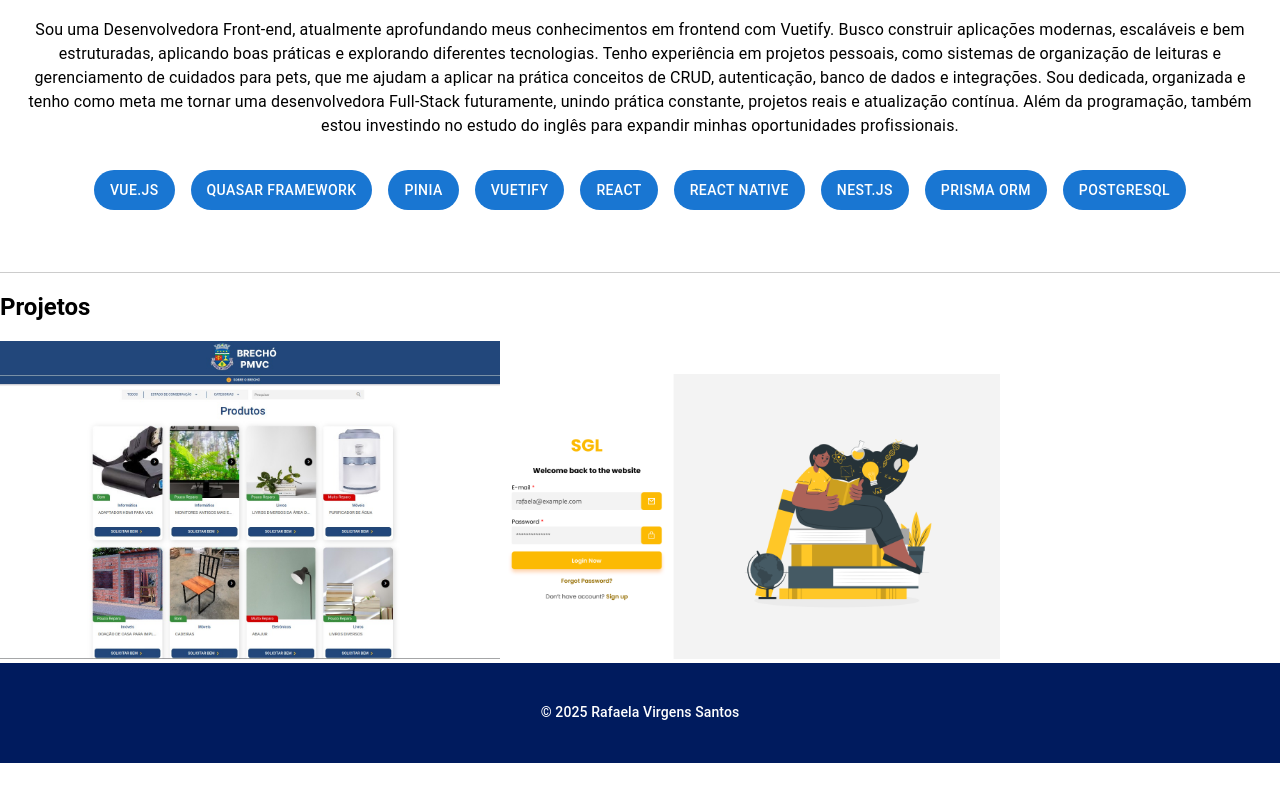
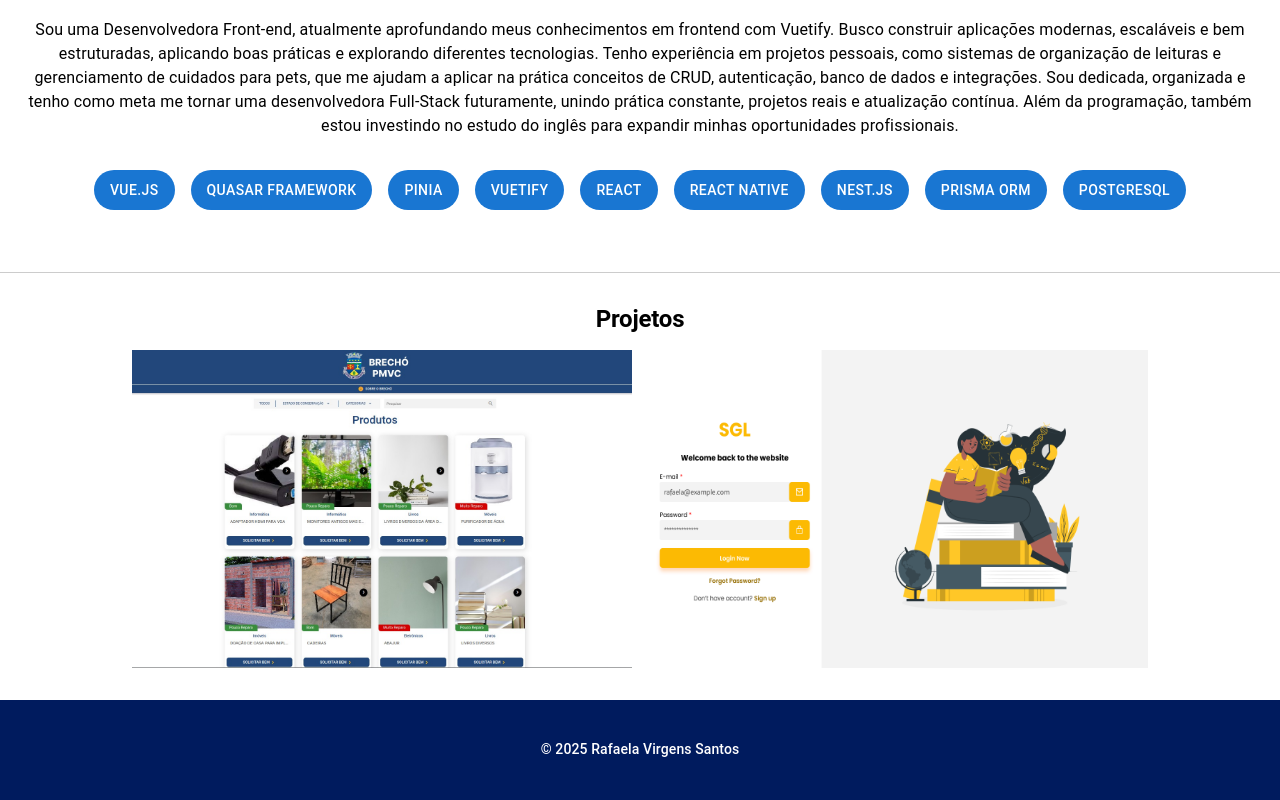
Before and after one commit to rafaelavsantos/portifolio, a React (Vite) app: page / in a window 1280 px wide. Shown: the part 699-1499 px from the top of the page. Before the commit the page ends 1462 px from the top, so only its background shows below. Built offline with nearby package versions, Linux system fonts and the light colour scheme; the HTML template or start-up script is replaced by a standard one.

Commit message:
feat: add projects in the page

```diff
--- a/src/components/Main/Projects/Projects.tsx
+++ b/src/components/Main/Projects/Projects.tsx
@@ -1,17 +1,16 @@
-// import './Projects.css'
+import { Box, Typography } from '@mui/material';
 import webBrecho from '../../../assets/img/brecho/1.jpeg';
 import loginSgl from '../../../assets/img/sgl/1.png';
 
 export default function Projects() {
   return (
-    <>
-      <div>
-        <h2>Projetos</h2>
-      </div>
-      <div className="images">
-        <img src={webBrecho} alt="Tela Inicial do Sistema do Brechó" width={500}/>
+    <Box component='section' sx={{ display: 'flex', alignItems: 'center', justifyContent: 'center', flexDirection: 'column', py: 4  }}>
+      <Typography variant="h2" sx={{ fontSize: '1.5em', fontWeight: 'bold', pb: 2 }}>Projetos</Typography>
+      <Box component='section' sx={{display: 'flex', gap: 2}}>
+        {/* Adicionar o efeito de carrosel nas imagens */}
+        <img src={webBrecho} alt="Tela Inicial do Sistema do Brechó" width={500} />
         <img src={loginSgl} alt="Tela Inicial do Sistema do SGL" width={500} />
-      </div>
-    </>
+      </Box>
+    </Box>
   )
 }
```
